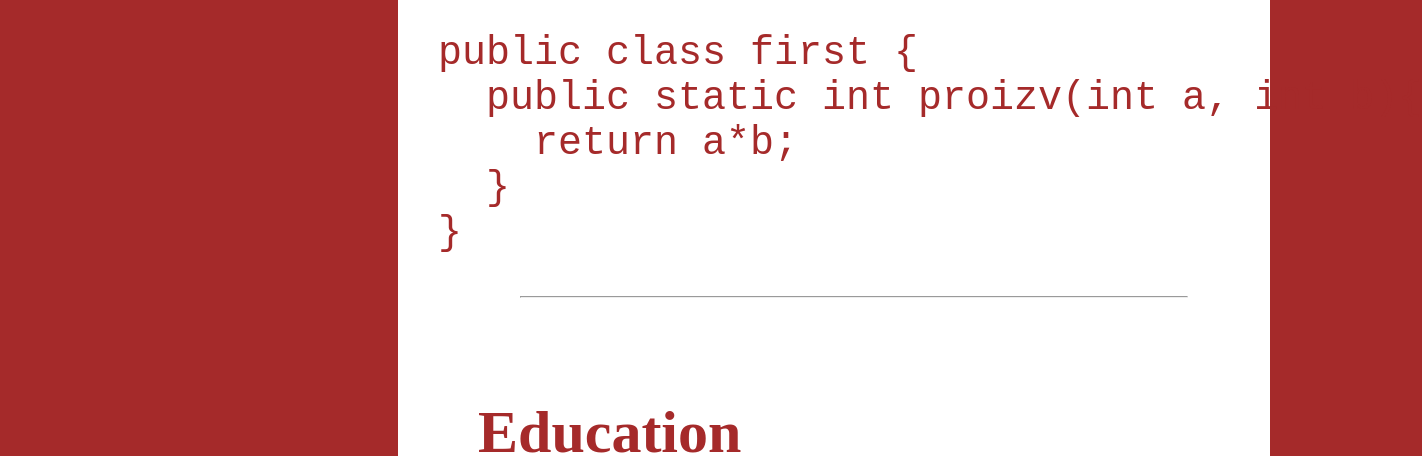
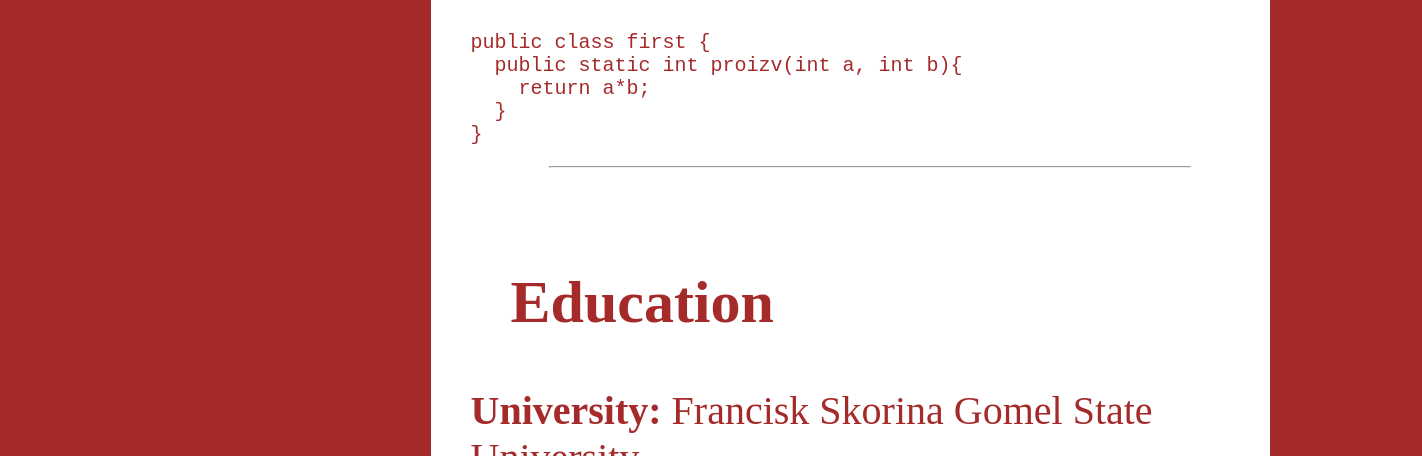
Before and after one commit to Nekita95/rsschool-cv, a plain HTML site: page index.html in a window 1280 px wide. Shown: the part 744-1200 px from the top of the page, 1422 px wide, since content can reach past the window. Drawn offline with Linux system fonts and the light colour scheme.

Commit message:
fix: change font-size css

```diff
--- a/css/style.css
+++ b/css/style.css
@@ -44,6 +44,10 @@ body {
   font-size: 40px;
   color: brown;
   padding-left: 40px;
+}
+
+#codeexample pre {
+  font-size: 20px;
 }
 
 .information section {
```
